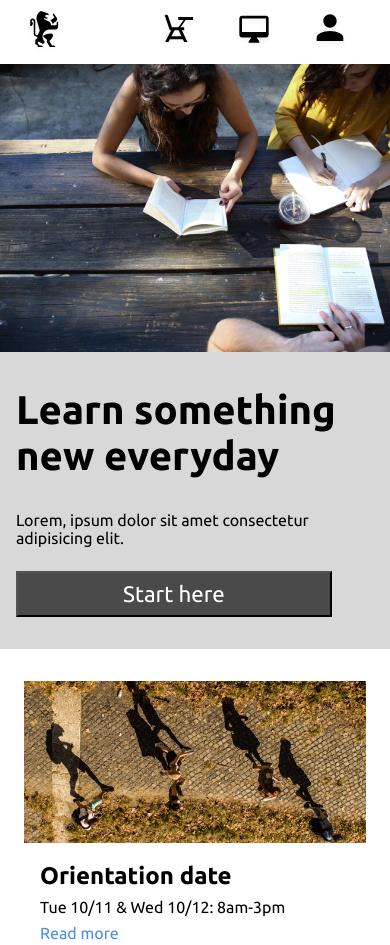
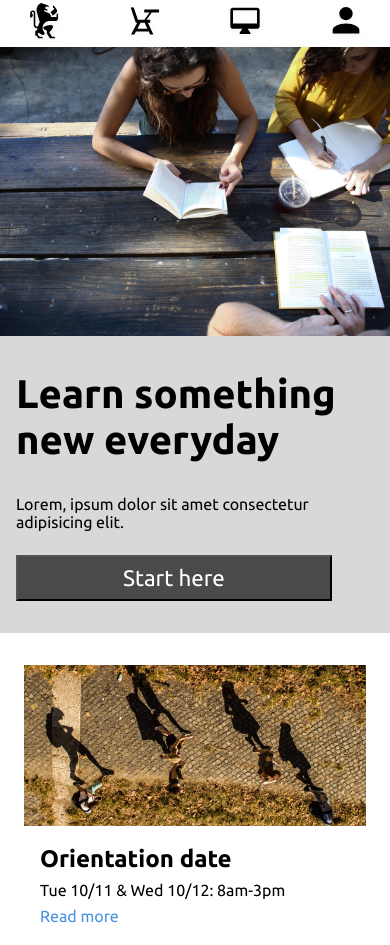
Before and after one commit to Voraphat/Colmar-codeacademy, a plain HTML site: page index.html in a window 390 px wide. Shown: the top 945 px of the page. Drawn offline with Linux system fonts and the light colour scheme.

Commit message:
fifth commit

```diff
--- a/index.html
+++ b/index.html
@@ -7,9 +7,12 @@
     <title>Document</title>
   </head>
   <body>
+
+
     <!-- header start-->
     <header>
       <div class="header">
+
         <div class="navbar">
           <div class="logo">
             <img src="./asset/ic-logo.svg" alt="" />
@@ -17,7 +20,6 @@
           </div>
         </div>
 
-        <div class="menu">
           <div class="menu-desktop">
             <ul>
               <li><a href="#">On campus</a></li>
@@ -27,17 +29,19 @@
             </ul>
           </div>
 
-          <div class="menu-mobile">
-            <a href="#"><img src="./asset/ic-on-campus.svg" alt="" /></a>
-            <a href="#"><img src="./asset/ic-online.svg" alt="" /></a>
-            <a href="#"><img src="./asset/ic-login.svg" alt="" /></a>
+          <div class="menu-mobile ">
+            <img src="./asset/ic-logo.svg" alt="" />
+            <img src="./asset/ic-on-campus.svg" alt="" />
+            <img src="./asset/ic-online.svg" alt="" />
+            <img src="./asset/ic-login.svg" alt="" />
           </div>
-        </div>
+
       </div>
     </header>
     <!-- header ends -->
 
     <main>
+
       <!-- hero  start -->
       <section>
         <div class="hero">
@@ -177,8 +181,8 @@
       </section>
       <!-- infomation ends -->
 
+
       <!-- course section start  -->
-
       <section>
         <div class="courses">
           <div class="head-courses">
@@ -287,8 +291,8 @@
           </div>
         </div>
       </section>
+      <!-- course section ends  -->
 
-      <!-- course section ends  -->
 
       <!-- thesis section starts -->
       <section>
@@ -353,6 +357,7 @@
         </div>
       </section>
       <!-- thesis section ends -->
+
     </main>
 
     <!-- footer  section start-->
--- a/style.css
+++ b/style.css
@@ -83,7 +83,7 @@ a{
 
 /*  header start*/
 .header{
-    height: 64px;
+    /* height: 64px; */
     padding: 0 24px;
     display: flex;
     align-items: center;
@@ -113,16 +113,26 @@ header a{
 }
 
 @media screen and (max-width : 1000px){
+    .navbar{
+        display: none;
+    }
     .menu-desktop{
         display: none;
     }
     .menu-mobile{
         display: block;
     }
+
+    .menu-mobile{
+        display: flex;
+        justify-content: space-between;
+        width: 100%;
+    }
+
     .container-hero{
         width: 100%;
     }
-    .menu-mobile a img{
+    .menu-mobile img{
         width: 40px;
     }
     .menu-mobile a {
@@ -133,9 +143,16 @@ header a{
     .navbar .logo a {
         display: none;
     }
+@media screen and (max-width : 630px){
+    .menu-mobile a {
+        padding: 1rem;
+    }
+}
 }
 
 /* header ends */
+
+
 
 
 /* hero start */
@@ -144,18 +161,19 @@ header a{
 }
 .container-hero{
     display: flex;
-    padding: 32px 24px;
     width: 100%;
 }
 .img-hero{
+    padding: 32px 24px;
     width: 60%;
 }
 .img-hero img{
     width: 100%;
 }
 .text-hero{
-    margin: auto;
-    margin-left: 24px;
+    display: flex;
+    flex-direction: column;
+    justify-content: center;
     width: 440px;
 }
 .text-hero p{
@@ -173,9 +191,9 @@ button{
     .container-hero{
         display: flex;
         flex-direction: column;
-        padding: 0;
     }
     .img-hero{
+        padding: 0;
         width: 100%;
     }
     .text-hero{
```
